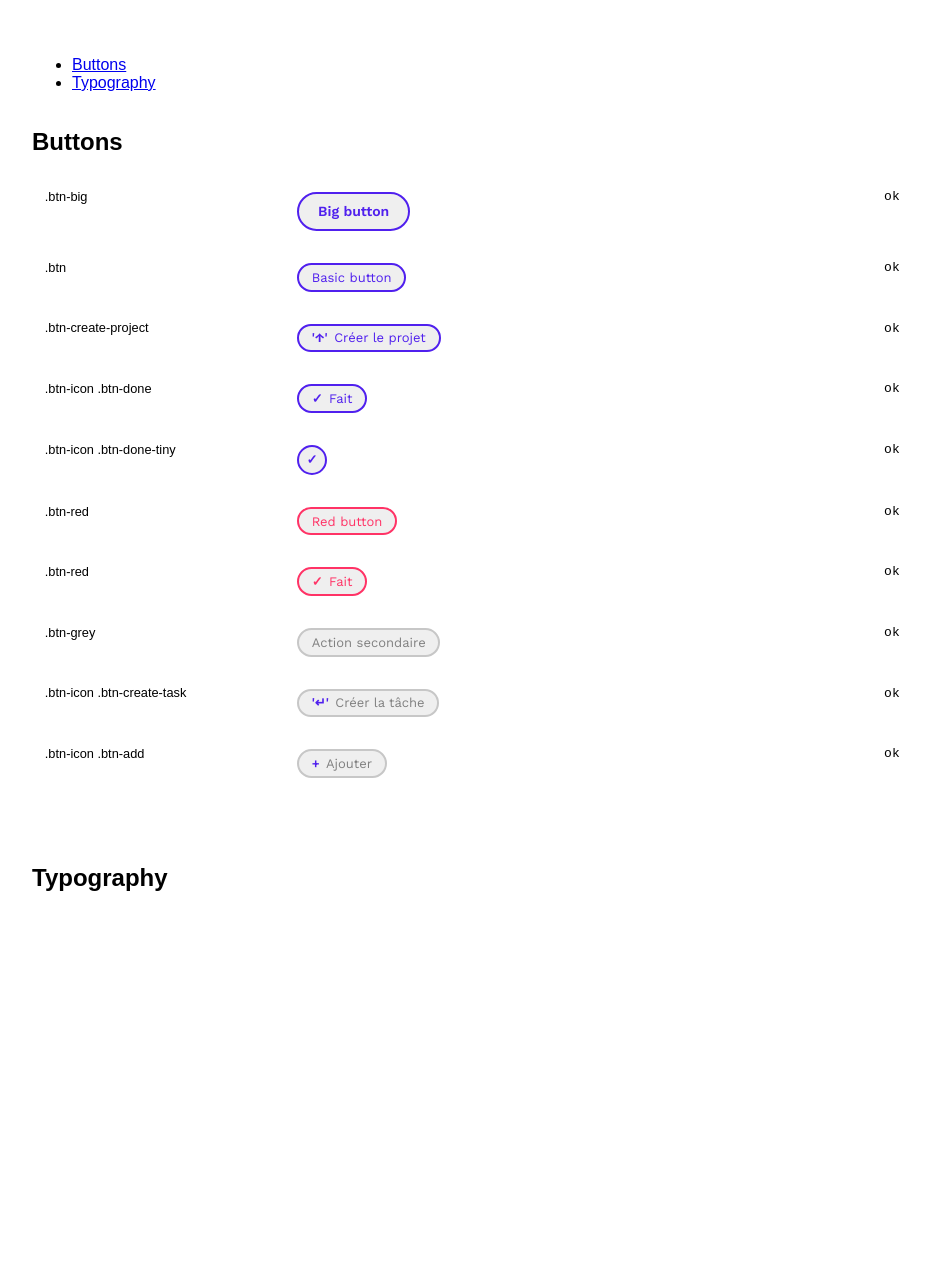
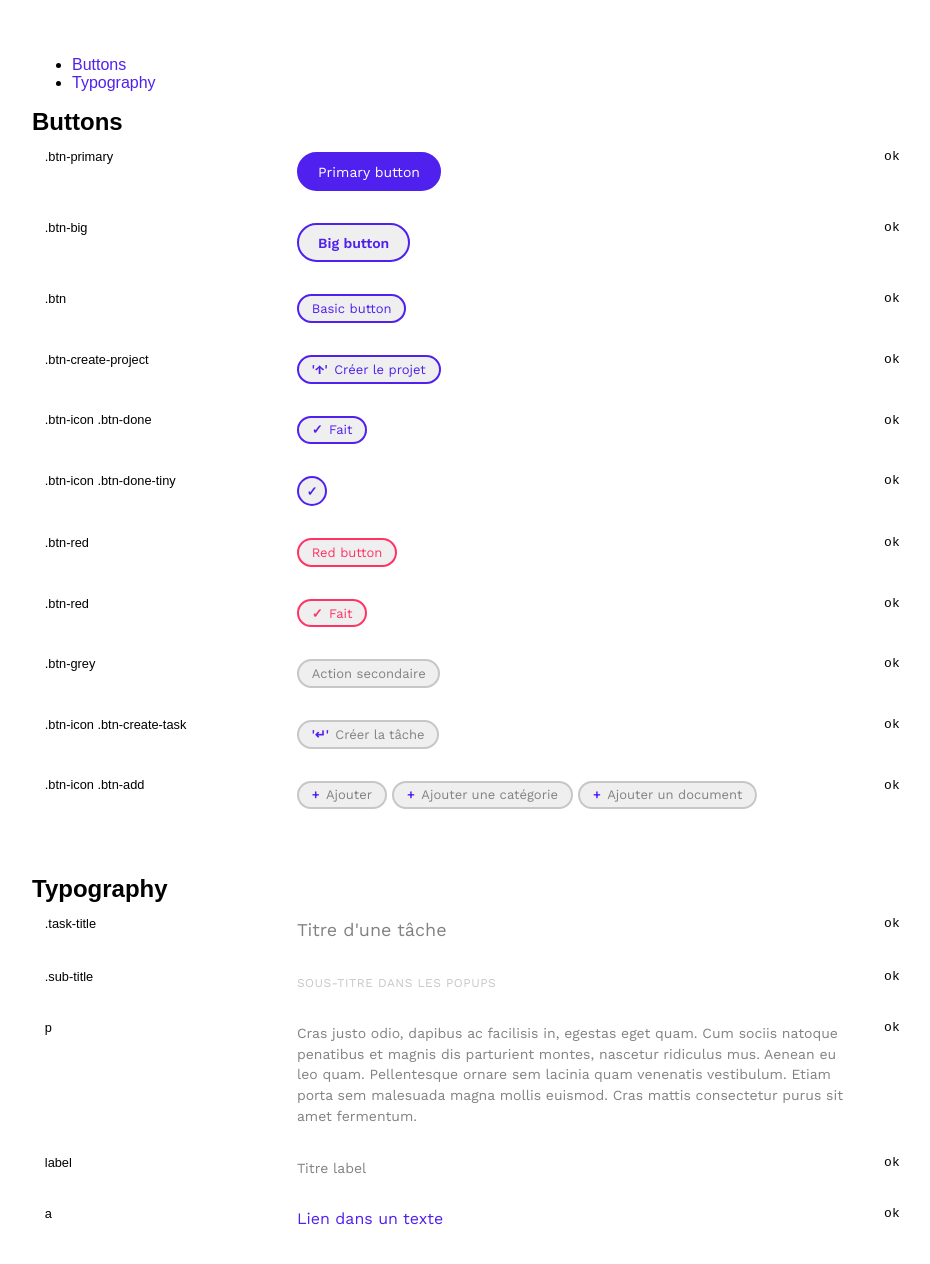
Before and after one commit to byte-foundry/inyo-design-system, a website: page index.html in a window 1280 px wide. Shown: the whole page, without its empty margins (8-938 px from the left). Before the commit the page ends 1002 px from the top, so only its background shows below. Drawn offline with nearby package versions, Linux system fonts and the light colour scheme.

Commit message:
first draft for typography

```diff
--- a/index.html
+++ b/index.html
@@ -17,6 +17,14 @@
   <content>
     <section id="buttons">
       <h2>Buttons</h2>
+
+      <div class="content">
+        <div class="titre">.btn-primary</div>
+        <div class="visual">
+          <button class="btn btn-blue btn-big btn-primary" type="button" name="button">Primary button</button>
+        </div>
+        <div class="code">ok</div>
+      </div>
 
       <div class="content">
         <div class="titre">.btn-big</div>
@@ -94,6 +102,8 @@
         <div class="titre">.btn-icon .btn-add</div>
         <div class="visual">
           <button class="btn btn-grey btn-icon btn-add" type="button" name="button">Ajouter</button>
+          <button class="btn btn-grey btn-icon btn-add" type="button" name="button">Ajouter une catégorie</button>
+          <button class="btn btn-grey btn-icon btn-add" type="button" name="button">Ajouter un document</button>
         </div>
         <div class="code">ok</div>
       </div>
@@ -102,6 +112,47 @@
 
     <section id="buttons">
       <h2>Typography</h2>
+
+      <div class="content">
+        <div class="titre">.task-title</div>
+        <div class="visual">
+          <span class="task-title">Titre d'une tâche</span>
+        </div>
+        <div class="code">ok</div>
+      </div>
+
+      <div class="content">
+        <div class="titre">.sub-title</div>
+        <div class="visual">
+          <span class="sub-title">Sous-titre dans les popups</span>
+        </div>
+        <div class="code">ok</div>
+      </div>
+
+      <div class="content">
+        <div class="titre">p</div>
+        <div class="visual">
+          <span class="text">Cras justo odio, dapibus ac facilisis in, egestas eget quam. Cum sociis natoque penatibus et magnis dis parturient montes, nascetur ridiculus mus. Aenean eu leo quam. Pellentesque ornare sem lacinia quam venenatis vestibulum. Etiam porta sem malesuada magna mollis euismod. Cras mattis consectetur purus sit amet fermentum.</span>
+        </div>
+        <div class="code">ok</div>
+      </div>
+
+      <div class="content">
+        <div class="titre">label</div>
+        <div class="visual">
+          <label class="">Titre label</label>
+        </div>
+        <div class="code">ok</div>
+      </div>
+
+      <div class="content">
+        <div class="titre">a</div>
+        <div class="visual">
+          <a href="">Lien dans un texte</a>
+        </div>
+        <div class="code">ok</div>
+      </div>
+
     </section>
   </content>
 </body>
--- a/inyo.scss
+++ b/inyo.scss
@@ -4,19 +4,7 @@ $black: #333;
 $blue: #5020ee;
 $red: #ff3366;
 $light-grey: #c7c7c7;
-$medium-grey: #808080;
-
-.blue {
-  color: $blue;
-}
-
-.red {
-  color: $red;
-}
-
-.light-grey {
-  color: $light-grey;
-}
+$medium-grey: #828282;
 
 /* Buttons  */
 
@@ -76,6 +64,16 @@ $medium-grey: #808080;
     font-size: 14px;
     font-weight: 600;
     padding: .6rem 1.2rem;
+  }
+
+  &.btn-primary {
+    font-weight: 400;
+    background-color: $blue;
+    color: $white;
+
+    &:hover {
+      border-color: $white;
+    }
   }
 
 
@@ -149,6 +147,42 @@ $medium-grey: #808080;
 
 /* Typography */
 
-h1 {
+h1, h2, h3, .h1, .h2, .h3 {
+  margin: 0;
+}
 
+.task-title {
+  font-size: 18px;
+  color: $medium-grey;
 }
+
+.sub-title {
+  font-size: 12px;
+  letter-spacing: .5px;
+  text-transform: uppercase;
+  color: $light-grey;
+}
+
+.text {
+  font-size: 14px;
+  line-height: 1.4;
+  color: $medium-grey;
+}
+
+label {
+  font-size: 14px;
+  color: $medium-grey;
+}
+
+a {
+  font-size: inherit;
+  color: $blue;
+
+  text-decoration: none;
+  border-bottom: 2px solid transparent;
+
+  &:hover {
+    border-color: $blue;
+    transition: all 300ms ease;
+  }
+}
```
Also changed, not shown: inyo.css.
